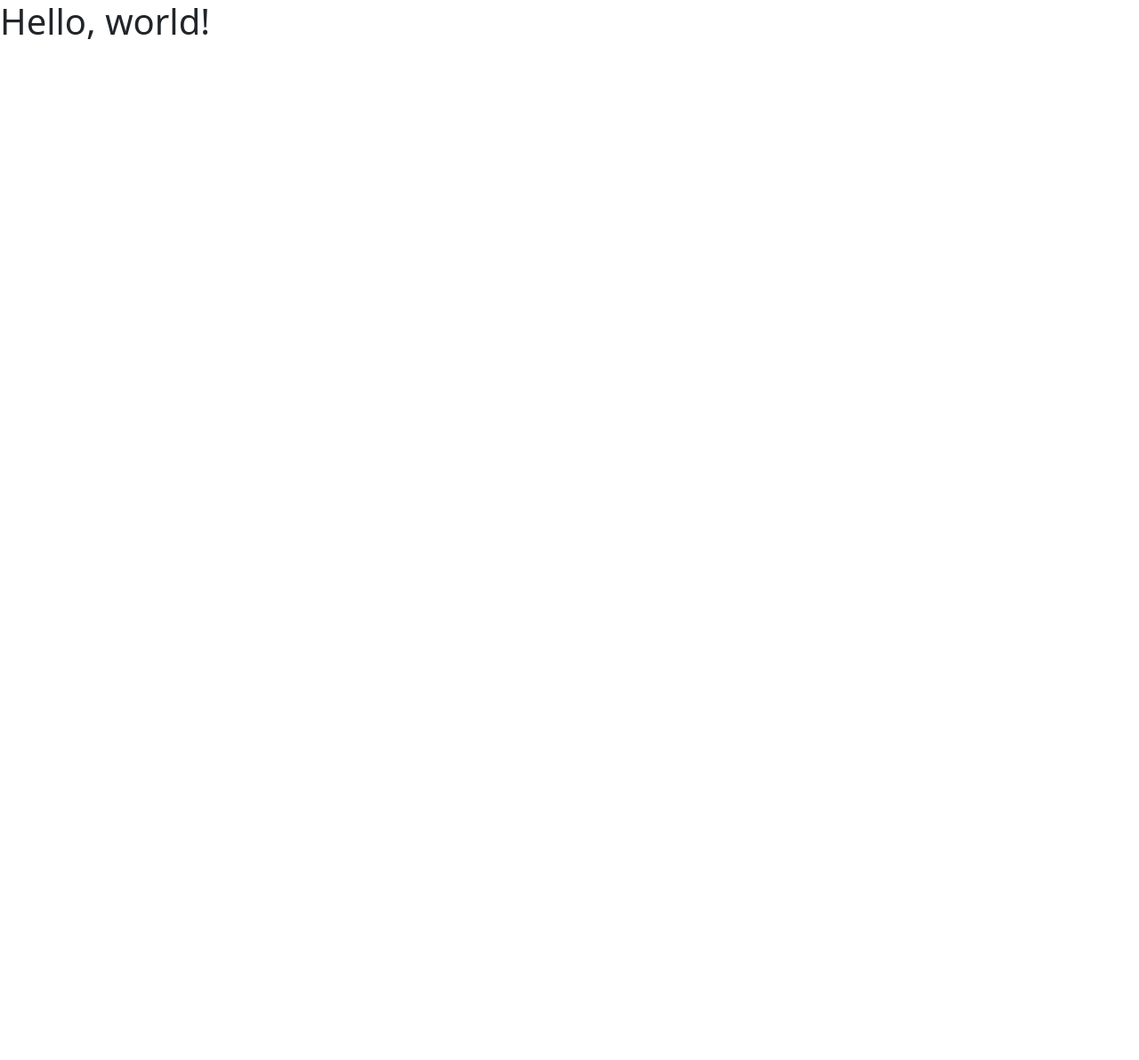
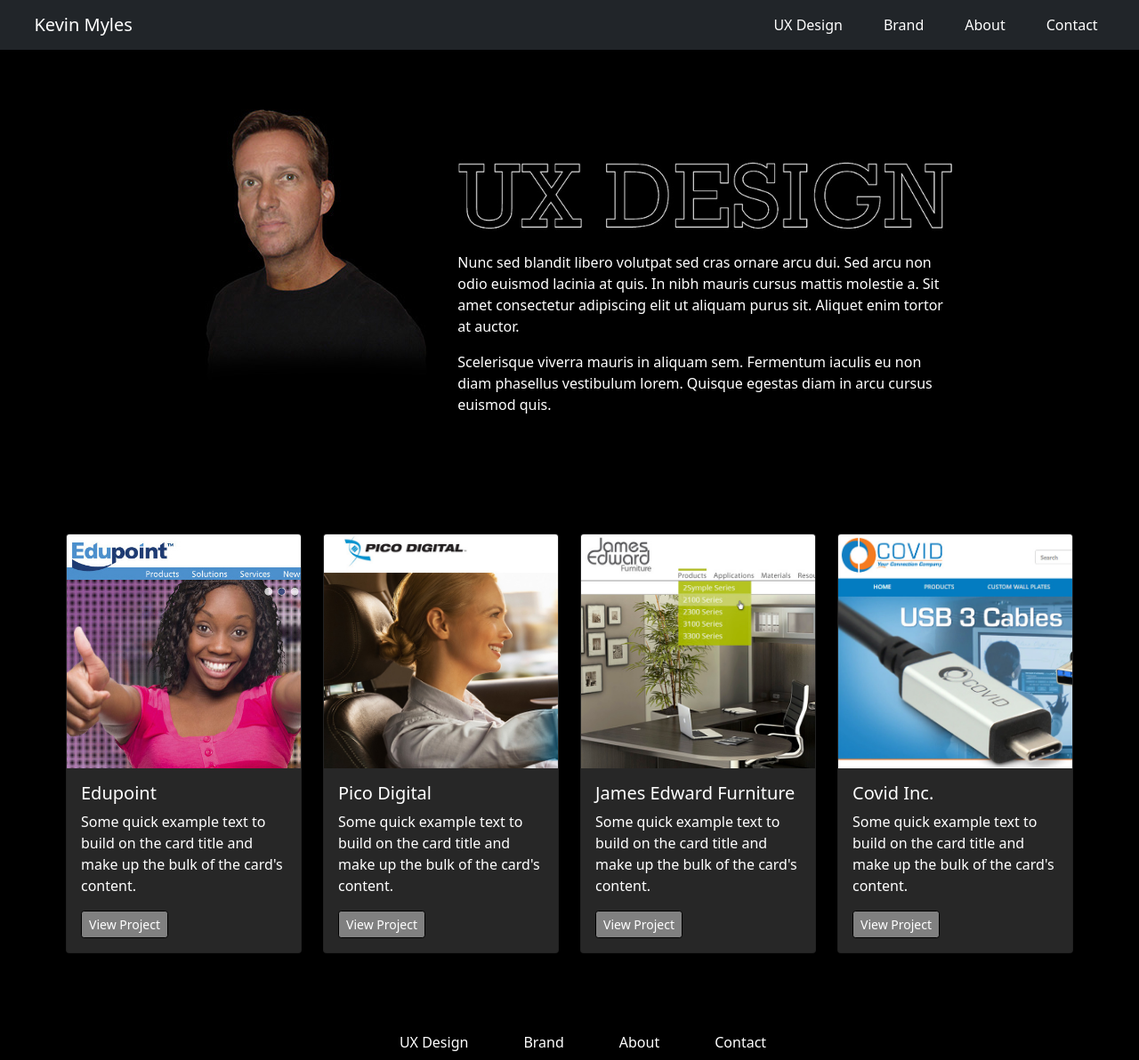
Before and after one commit to kevinmyles/Bootcamp-HW-HTML-CSS-JS-Bootstrap, a plain HTML site: page index.html in a window 1280 px wide. Shown: the whole page at 89% size. Before the commit the page ends 800 px from the top, so only its background shows below. Drawn offline with nearby package versions, Linux system fonts and the light colour scheme.

Commit message:
Homepage updates

```diff
--- a/css/styles.css
+++ b/css/styles.css
@@ -0,0 +1,84 @@
+
+body {
+ background-color: black !important;
+}
+
+.navbar-brand {
+    padding-left: 3%;
+}
+
+.collapse {
+    padding-right: 3%
+}
+
+.nav-item {
+    padding-left: 30px;
+}
+
+.btn-primary, .btn-primary:active, .btn-primary:visited {
+    background-color: gray !important;
+    border-color: black !important;
+}
+
+.btn-primary:hover {
+    background-color: lightgray !important;
+}
+
+.cardContainer {
+    margin-bottom: 30px !important;
+    min-width: 250px;
+}
+.row {
+    margin: 50px !important;
+
+}
+
+.photo {
+    width: 300px;
+    margin-left: 6%;
+    align: left;
+}
+
+#images {
+    display: inline-block;
+    padding-right: 2%
+}
+
+
+#aboutContainer {
+    background-color: black !important;
+    width: 80% !important;
+    margin: auto !important;
+    color: white;
+}
+
+#aboutTitle {
+    margin-top: 10%;
+}
+
+.w3-opacity,.w3-hover-opacity:hover{
+    opacity:0.30
+}
+.w3-opacity-off,.w3-hover-opacity-off:hover{
+    opacity:1
+}
+ .w3-opacity-max{
+    opacity:0.25
+}
+.w3-opacity-min{
+    opacity:0.75
+}
+
+.cardColor {
+    background-color: rgb(39, 39, 39) !important;
+    color: white;
+}
+
+a:link, a:visited {
+    color: white !important;
+    text-decoration: none;
+}
+
+a:hover {
+    color:rgb(95, 95, 95) !important;
+}
--- a/index.html
+++ b/index.html
@@ -1,6 +1,9 @@
 <!doctype html>
 <html lang="en">
   <head>
+
+    <link rel="stylesheet" href="css/styles.css">
+
     <!-- Required meta tags -->
     <meta charset="utf-8">
     <meta name="viewport" content="width=device-width, initial-scale=1">
@@ -8,10 +11,124 @@
     <!-- Bootstrap CSS -->
     <link href="https://cdn.jsdelivr.net/npm/bootstrap@5.1.3/dist/css/bootstrap.min.css" rel="stylesheet" integrity="sha384-1BmE4kWBq78iYhFldvKuhfTAU6auU8tT94WrHftjDbrCEXSU1oBoqyl2QvZ6jIW3" crossorigin="anonymous">
 
-    <title>Hello, world!</title>
+    <title>Kevin Myles Portfolio</title>
   </head>
   <body>
-    <h1>Hello, world!</h1>
+
+
+<!-- Navigation -->
+    <nav class="navbar navbar-expand-lg navbar-dark bg-dark">
+      <a class="navbar-brand" href="#">Kevin Myles</a>
+      <button class="navbar-toggler" type="button" data-toggle="collapse" data-target="#navbarNav" aria-controls="navbarNav" aria-expanded="false" aria-label="Toggle navigation">
+        <span class="navbar-toggler-icon"></span>
+      </button>
+      <div class="collapse navbar-collapse flex-row-reverse">
+        <ul class="navbar-nav">
+          <li class="nav-item">
+            <a class="nav-link" href="#">UX Design</a>
+          </li>
+          <li class="nav-item">
+            <a class="nav-link" href="brand.html">Brand</a>
+          </li>
+          <li class="nav-item">
+            <a class="nav-link" href="about.html">About</a>
+          </li>
+          <li class="nav-item">
+            <a class="nav-link" href="contact.html">Contact</a>
+          </li>
+        </ul>
+      </div>
+    </nav>
+
+
+<!-- About -->
+<div class="card mb-3 text-white" style="max-width: 80%;" id="aboutContainer">
+  <div class="row">
+    <div class="col-md-4">
+      <img src="images/Kevin.jpg" alt="...">
+    </div>
+    <div class="col-md-8">
+      <div class="card-body">
+        <p class="card-text"><img src="images/ux-design-text.jpg" alt="..." style="width: 100%; margin-bottom: 20px; padding-top: 10%"><br>Nunc sed blandit libero volutpat sed cras ornare arcu dui. Sed arcu non odio euismod lacinia at quis. In nibh mauris cursus mattis molestie a. Sit amet consectetur adipiscing elit ut aliquam purus sit. Aliquet enim tortor at auctor.</p>
+        <p>Scelerisque viverra mauris in aliquam sem. Fermentum iaculis eu non diam phasellus vestibulum lorem. Quisque egestas diam in arcu cursus euismod quis. </p>
+      </div>
+    </div>
+  </div>
+</div>
+<!-- EndAbout -->
+
+<!-- Cards -->
+<div class="container-fluid">
+  <div class="row">
+
+    <div class="cardContainer col-lg-3 col-md-3 col-sm-12 ">
+      <div class="card cardColor">
+        <a href="edupoint.html"><img src="images/edupoint.jpg" class="card-img-top w3-hover-opacity" alt="..."></a>
+        <div class="card-body">
+          <a href="edupoint.html"><h5 class="card-title">Edupoint</h5></a>
+          <p class="card-text">Some quick example text to build on the card title and make up the bulk of the card's content.</p>
+          <a href="edupoint.html" class="btn btn-primary btn-sm">View Project</a>
+        </div>
+      </div>
+    </div>
+
+    <div class="cardContainer col-lg-3 col-md-3 col-sm-12">
+      <div class="card cardColor">
+        <a href="pico.html"><img src="images/PicoDigital.jpg" class="card-img-top w3-hover-opacity" alt="..."></a>
+        <div class="card-body">
+          <a href="pico.html"><h5 class="card-title">Pico Digital</h5></a>
+          <p class="card-text">Some quick example text to build on the card title and make up the bulk of the card's content.</p>
+          <a href="pico.html" class="btn btn-primary btn-sm">View Project</a>
+        </div>
+      </div>
+    </div>
+
+    <div class="cardContainer col-lg-3 col-md-3 col-sm-12">
+      <div class="card cardColor">
+        <a href="jef.html"><img src="images/JEF.jpg" class="card-img-top w3-hover-opacity" alt="..."></a>
+        <div class="card-body">
+          <a href="jef.html"><h5 class="card-title">James Edward Furniture</h5></a>
+          <p class="card-text">Some quick example text to build on the card title and make up the bulk of the card's content.</p>
+          <a href="jef.html" class="btn btn-primary btn-sm">View Project</a>
+        </div>
+      </div>
+    </div>
+
+    <div class="cardContainer col-lg-3 col-md-3 col-sm-12">
+      <div class="card cardColor">
+        <a href="covid.html"><img src="images/covid.jpg" class="card-img-top w3-hover-opacity" alt="..."></a>
+        <div class="card-body">
+          <a href="covid.html"><h5 class="card-title">Covid Inc.</h5></a>
+          <p class="card-text">Some quick example text to build on the card title and make up the bulk of the card's content.</p>
+          <a href="covid.html" class="btn btn-primary btn-sm">View Project</a>
+        </div>
+      </div>
+    </div>
+  </div>
+<!-- EndCards -->
+
+<!-- Footer -->
+<footer class="footer navbar-dark">
+  <div class="container">
+      <ul class="nav justify-content-center">
+        <li class="nav-item">
+          <a class="nav-link text-secondary" href="index.html">UX Design</a>
+        </li>
+        <li class="nav-item">
+          <a class="nav-link text-secondary" href="brand.html">Brand</a>
+        </li>
+        <li class="nav-item">
+          <a class="nav-link text-secondary" href="about.html">About</a>
+        </li>
+        <li class="nav-item">
+          <a class="nav-link text-secondary" href="contact.html">Contact</a>
+        </li>
+      </ul>
+  </div>
+</footer>
+<!-- EndFooter -->
+
+</container>
 
     <!-- Optional JavaScript; choose one of the two! -->
 
```
Also changed, not shown: about.html (added, +41 -0 lines), brand.html (added, +41 -0 lines), contact.html (added, +41 -0 lines), covid.html (added, +41 -0 lines), edupoint.html (added, +60 -0 lines), jef.html (added, +41 -0 lines), pico.html (added, +41 -0 lines), images/Edupoint.jpg (added), images/JEF.jpg (added), images/Kevin.jpg (added), images/PicoDigital.jpg (added), images/covid.jpg (added), images/edp-home.jpg (added), images/ux-design-text.jpg (added).
